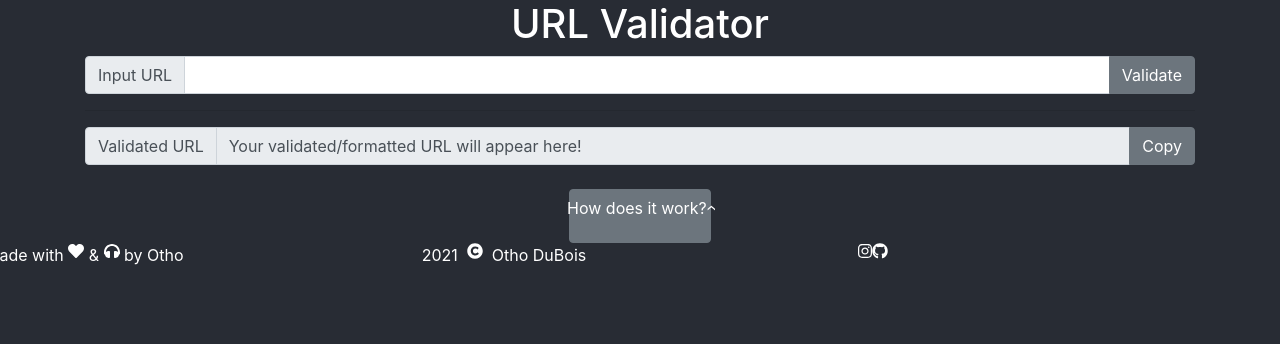
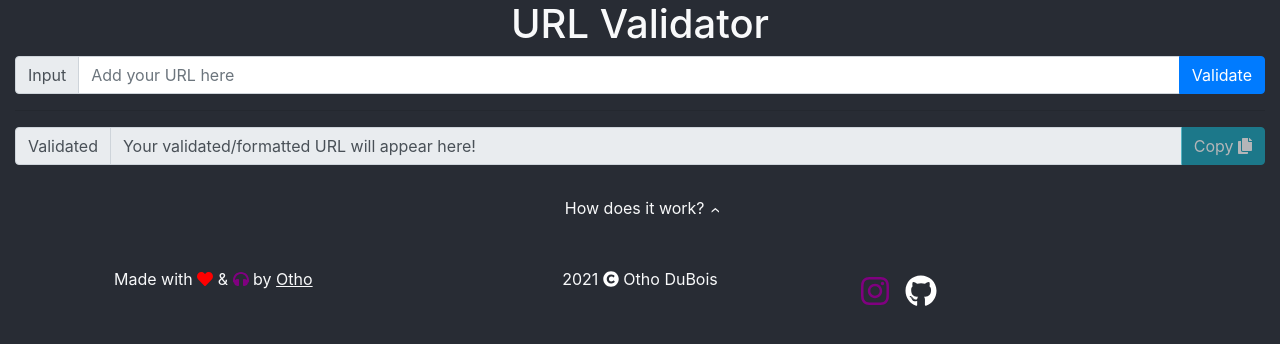
Before and after one commit to okdv/url-validator, a React (Create React App) app: page / in a window 1280 px wide. Shown: the top 344 px of the page. Built offline with nearby package versions, Linux system fonts and the light colour scheme.

Commit message:
initial release

```diff
--- a/src/App.css
+++ b/src/App.css
@@ -1,22 +1,28 @@
-.App {
-  text-align: center;
-  background-color: #282c34;
-  min-height: 100vh;
-  color: white;
-}
-
-.transition {
+* {
+  box-sizing: border-box;
   transition: .2s ease-in-out;
 }
 
-.Card {
-  color: #282c34;
+.App {
+  text-align: center;
+  min-height: 100vh;
+  background-color: #282c34;
+  color: #f8f9fa;
 }
 
-.Title {
-  font-size: calc(10px + 2vmin);
+.light {
+  color: #f8f9fa;
 }
 
-.Para {
-  font-size: calc(10px + 1vmin);
+.padding {
+  padding: 8px;
 }
+
+.link {
+  color: unset;
+  text-decoration: underline;
+}
+
+.link:hover {
+  transform: scale(1.05);
+}
--- a/src/App.js
+++ b/src/App.js
@@ -1,14 +1,15 @@
 import React, {useState, useRef} from 'react'
-import {fullRegex,validate} from './utils'
+
+import KeyValPair from './components/KeyValPair'
+import Footer from './components/Footer'
+import {capitalize,smashObj,splitArrByKeyword,copy,validResponse} from './utils/helpers'
+import {validate,data} from './utils'
 import './App.css'
 
-import {
-  Button,
-  InputGroup, InputGroupAddon, Input, Container, Row, Col, Collapse, Alert
-} from 'reactstrap'
+import {Button,InputGroup, InputGroupAddon, Input, Container, Row, Col, Collapse, Alert} from 'reactstrap'
 import { FontAwesomeIcon } from '@fortawesome/react-fontawesome'
-import { faHeart, faHeadphones, faCopyright } from '@fortawesome/free-solid-svg-icons'
-import { faInstagram, faGithub } from '@fortawesome/free-brands-svg-icons'
+import { faCopy } from '@fortawesome/free-solid-svg-icons'
+import { faGithub,faInstagram} from '@fortawesome/free-brands-svg-icons'
 import 'bootstrap/dist/css/bootstrap.min.css';
 
 const App = () => {
@@ -28,56 +29,39 @@ const App = () => {
 
   const checkUrl = () => {
     const url = inputRef.current.value || null
-    const rgx = fullRegex(url)
     const res = validate(url)
-    console.log(rgx)
     let obj = {}
     Object.keys(res[0]).forEach(key => obj[key] = res[0][key])
-    if (obj.protocol && obj.protocol !== null &&
-      obj.domain && obj.domain !== null &&
-      obj.path && obj.path !== null) {
-        setStatus(true)
-      } else {
-        setStatus(false)
-      }
+    setStatus(validResponse(obj))
     setUrlObj(obj)
     setErrs(res[1])
   }
 
-  let errors = [], warnings = []
+  const errArr = splitArrByKeyword(errs,"fatal")
+  let errors = errArr[0], warnings = errArr[1]
 
-  if (errs.length > 0) {
-    errs.map(err => err.toLowerCase().includes("fatal") ? errors.push(err) : warnings.push(err))
-  }
-
-  let validUrl = ""
-  Object.keys(urlObj).forEach(key => {
-    const str = urlObj[key]
-    validUrl += str === null ? "" : str
-  })
-
-  console.log(status)
+  const validUrl = smashObj(urlObj)
 
   return (
-    <div className="App">
+    <Container fluid={true} className="App light">
       <header>
         <h1>URL Validator</h1>
       </header>
-      <Container>
+      <main>
         <InputGroup>
-          <InputGroupAddon addonType="prepend">Input URL</InputGroupAddon>
-          <Input innerRef={inputRef} />
-          <InputGroupAddon addonType="append"><Button onClick={checkUrl}>Validate</Button></InputGroupAddon>
+          <InputGroupAddon addonType="prepend">Input</InputGroupAddon>
+          <Input placeholder="Add your URL here" innerRef={inputRef} />
+          <InputGroupAddon addonType="append"><Button color="primary" onClick={checkUrl}>Validate</Button></InputGroupAddon>
         </InputGroup>
-        <hr className="dash" />
+        <hr />
         <InputGroup>
-          <InputGroupAddon addonType="prepend">Validated URL</InputGroupAddon>
+          <InputGroupAddon addonType="prepend">Validated</InputGroupAddon>
           <Input disabled={true} value={
             status === null ? "Your validated/formatted URL will appear here!" : (
               status === true ? validUrl : "Unable to format this URL, check errors"
             )
-          } valid={status !== null ? status : null} />
-          <InputGroupAddon addonType="append"><Button>Copy</Button></InputGroupAddon>
+          } invalid={status === false ? true : false} valid={status === true ? true : false} />
+          <InputGroupAddon addonType="append"><Button onClick={copy(validUrl)} disabled={status === true ? false : true} color="info">Copy&nbsp;<FontAwesomeIcon icon={faCopy} /></Button></InputGroupAddon>
         </InputGroup>
         <br />
         {
@@ -88,10 +72,10 @@ const App = () => {
                   Object.keys(urlObj).map((key,i) => {
                     const val = urlObj[key]
                     return val !== null ? (
-                      <Col>
-                        <InputGroup key={i}>
+                      <Col key={i}>
+                        <InputGroup>
                           <InputGroupAddon addonType="prepend">{key}</InputGroupAddon>
-                          <Input disabled={true} defaultValue={val} />
+                          <Input disabled={true} value={val} />
                         </InputGroup>
                       </Col>
                     ) : ""
@@ -125,44 +109,65 @@ const App = () => {
           )
         }
           <div>
-            <Button onClick={toggle}>
-              <Row>How does it work?
-                <p className="transition" style={dropdownOpen === false ? {
+            <Button color="gray-dark" onClick={toggle}>
+              <Row className="light">&nbsp;How does it work?&nbsp;
+                <p style={dropdownOpen === false ? {
                   transform:"rotate(270deg)"} : {transform:"rotate(90deg)"}
-            }>&#8250;
+            }>&#8250;&nbsp;
             </p>
             </Row>
             </Button>
             <Collapse isOpen={dropdownOpen}>
-              Im Collapsed
+              <article>
+                <p>This is a URL validation function built with vanilla JavaScript. The example provided was bootstrapped in React.js using create-react-app.
+                  The function breaks apart, and validates a URL using Regular Expressions and the&nbsp;
+                  <a href="https://www.w3.org/Addressing/URL/url-spec.txt">URL Syntax Specifications</a>.
+                </p>
+                <h4>Parts of URL Validation</h4>
+                <p>This will breakdown the parts of a URL, and what is used to validate. This can be helpful documentation for understanding warnings
+                  and/or errors above.
+                </p>
+                {
+                  Object.keys(data).map((key,i) => {
+                    let obj = data[key]
+                    return(
+                      <div key={i} style={{textAlign:"left"}}>
+                        <h5>{capitalize(obj.name)}</h5>
+                        {
+                          obj.example !== null ? (
+                            <KeyValPair keyItem="Example(s)" valItem={obj.example} />
+                          ) : ""
+                        }
+                        <KeyValPair keyItem="Required" valItem={(obj.req === true ? "True" : "False")} />
+                        <KeyValPair keyItem="RegEx" valItem={obj.regex.toString()} />
+                        <KeyValPair keyItem="Description" valItem={obj.description} />
+                      </div>
+                    )
+                  })
+                }
+              </article>
             </Collapse>
           </div>
-      </Container>
-        <Row tag="footer">
-          <Col>
-            <Row>
-              <span>Made with&nbsp;</span>
-              <FontAwesomeIcon icon={faHeart} />
-              <span>&nbsp;&amp;&nbsp;</span>
-              <FontAwesomeIcon icon={faHeadphones} />
-              <span>&nbsp;by Otho</span>
-            </Row>
-          </Col>
-          <Col>
-            <Row>
-              <span>2021 &nbsp;</span>
-              <FontAwesomeIcon icon={faCopyright} />
-              <span>&nbsp; Otho DuBois</span>
-            </Row>
-          </Col>
-          <Col>
-            <Row>
-              <FontAwesomeIcon icon={faInstagram} />
-              <FontAwesomeIcon icon={faGithub} />
-            </Row>
-          </Col>
-        </Row>
-    </div>
+      </main>
+      <br />
+      <Footer
+        owner={{
+          name: "Otho DuBois",
+          link: "https://othodubois.com"
+        }}
+        socials={[
+          {
+            link: "https://www.instagram.com/okd_v/",
+            icon: faInstagram,
+            color: "purple"
+          },
+          {
+            link: "https://github.com/okdv",
+            icon: faGithub
+          }
+        ]}
+      />
+    </Container>
   );
 }
 
--- /dev/null
+++ b/src/components/Footer.js
@@ -0,0 +1,74 @@
+import React from 'react'
+import {Row,Col} from 'reactstrap'
+import { FontAwesomeIcon } from '@fortawesome/react-fontawesome'
+import { faHeart, faHeadphones, faCopyright } from '@fortawesome/free-solid-svg-icons'
+import 'bootstrap/dist/css/bootstrap.min.css';
+
+export default function Footer(props) {
+    const full = props.owner.name || null
+    const first = full.split(' ')[0] || null
+    const year = new Date().getFullYear()
+
+    return(
+        <Row tag="footer">
+            {
+                full !== null ? (
+                    <Col>
+                        <p>
+                            <span>Made with&nbsp;</span>
+                            <FontAwesomeIcon color="red" icon={faHeart} />
+                            <span>&nbsp;&amp;&nbsp;</span>
+                            <FontAwesomeIcon color="purple" icon={faHeadphones} />
+                            {
+                                first !== null ? (
+                                    <span>&nbsp;by&nbsp;
+                                        <a
+                                            className="link"
+                                            href={props.owner.link && props.owner.link !==null ? props.owner.link : "#"}
+                                        >
+                                            {first}
+                                        </a>
+                                    </span>
+                                ) : ""
+                            }
+                        </p>
+                    </Col>
+                ) : ""
+            }
+            <Col>
+                <p>
+                    <span>{year}&nbsp;</span>
+                    <FontAwesomeIcon color="white" icon={faCopyright} />
+                    {full !== null ? <span>&nbsp;{full}</span> : ""}
+                </p>
+            </Col>
+            {
+                props.socials && props.socials !== null ? (
+                    <Col>
+                        <Row>
+                            {
+                                props.socials.length > 0 ? (
+                                    props.socials.map((obj,i) => {
+                                        return (
+                                        <a
+                                            className="padding"
+                                            key={i}
+                                            href={obj.link && obj.link !== null ? obj.link : "#"}
+                                        >
+                                            <FontAwesomeIcon
+                                                size="2x"
+                                                color={obj.color || "white"}
+                                                icon={obj.icon}
+                                            />
+                                        </a>
+                                        )
+                                    })
+                                ) : ""
+                            }
+                        </Row>
+                    </Col>
+                ) : ""
+            }
+        </Row>
+    )
+}
--- /dev/null
+++ b/src/components/KeyValPair.js
@@ -0,0 +1,8 @@
+import React from 'react'
+
+export default function keyValPair(props) {
+    return React.createElement(
+        props.tag || 'p',
+        props.parentProps || null,
+        <span><b>{props.keyItem || "key"}:&nbsp;</b>{props.valItem || "value"}</span>)
+}
--- a/src/utils.js
+++ b/src/utils.js
@@ -1,11 +1,12 @@
-const data = {
+export const data = {
   protocol: {
     name: "protocol",
     req: true,
     example: "http(s)://",
     patchable: true,
     default: "http://",
-    regex: /^(https?:\/\/)?/
+    regex: /^(https?:\/\/)?/,
+    description: "None http protocols are not supported at this time. A protocol tells the browser how to expect data to be exchanged. Must be forwarded by ://"
   },
   domain: {
     name: "domain",
@@ -13,7 +14,8 @@ const data = {
     example: "www.domain.com or 0.0.0.0",
     patchable: false,
     default: null,
-    regex: /((([a-z\d]([a-z\d-]*[a-z\d])*)\.)+[a-z]{2,}||((\d{1,3}\.){3}\d{1,3}))/
+    regex: /((([a-z\d]([a-z\d-]*[a-z\d])*)\.)+[a-z]{2,}||((\d{1,3}\.){3}\d{1,3}))/,
+    description: "Can be in a traditional sub.domain.ext format, or in an IPv4 format. This is a unique identifier to an online resource, like website. This is alphanumeric, allows some special characters like -. Must end in an extension, such as .com."
   },
   path: {
     name: "path",
@@ -21,7 +23,8 @@ const data = {
     example: "/folder/file",
     patchable: true,
     default: "/",
-    regex: /((:\d+)?(\/[/a-z\d-%_.~+]*))/
+    regex: /((:\d+)?(\/[/a-z\d-%_.~+]*))/,
+    description: "This refers to the exact location of a resource within a website. Path segments begin with /, are alphanumeric, and allow a range of special characters"
   },
   query: {
     name: "query string",
@@ -29,7 +32,8 @@ const data = {
     example: "?this=that",
     patchable: false,
     default: null,
-    regex: /(\?[;&a-z\d%_.~+=-]*)/
+    regex: /(\?[;&a-z\d%_.~+=-]*)/,
+    description: "This assigns variable parameters to a URL. Is started by a ? operation, and contains a set of key=value pairs."
   },
   fragment: {
     name: "fragment",
@@ -37,7 +41,8 @@ const data = {
     example: "#id",
     patchable: false,
     default: null,
-    regex: /(#[-a-z\d_]*)?$/
+    regex: /(#[-a-z\d_]*)?$/,
+    description: "This refers to an internal section or identifier within a document, introduced by a #. Allows a range special characters"
   },
 }
 
--- /dev/null
+++ b/src/utils/helpers.js
@@ -0,0 +1,31 @@
+export const capitalize = (str) => str.charAt(0).toUpperCase() + str.slice(1)
+
+export const notNull = (item) => item && item !== null ? true : false
+
+export const smashObj = (obj) => {
+    let res = ""
+    Object.keys(obj).forEach(key => {
+        const str = obj[key]
+        res += str !== null ? str : ""
+    })
+    return res
+}
+
+export const splitArrByKeyword = (arr,keyword) => {
+    let a = [], b = []
+    arr.forEach(item => {
+        item.toLowerCase().includes(keyword) ?
+            a.push(item) : b.push(item)
+    })
+    return [a,b]
+}
+
+export const copy = (txt) => {
+    navigator.clipboard.writeText(txt).then(function() {
+        console.log("copied")
+    }, function() {
+        alert("Failed to copy to clipboard")
+    })
+}
+
+export const validResponse = (obj) => notNull(obj.protocol) && notNull(obj.domain) && notNull(obj.path) ? true : false
```
Also changed, not shown: src/components/Heading.js (deleted, +0 -15 lines), src/utils/validation.js (added, +61 -0 lines).
